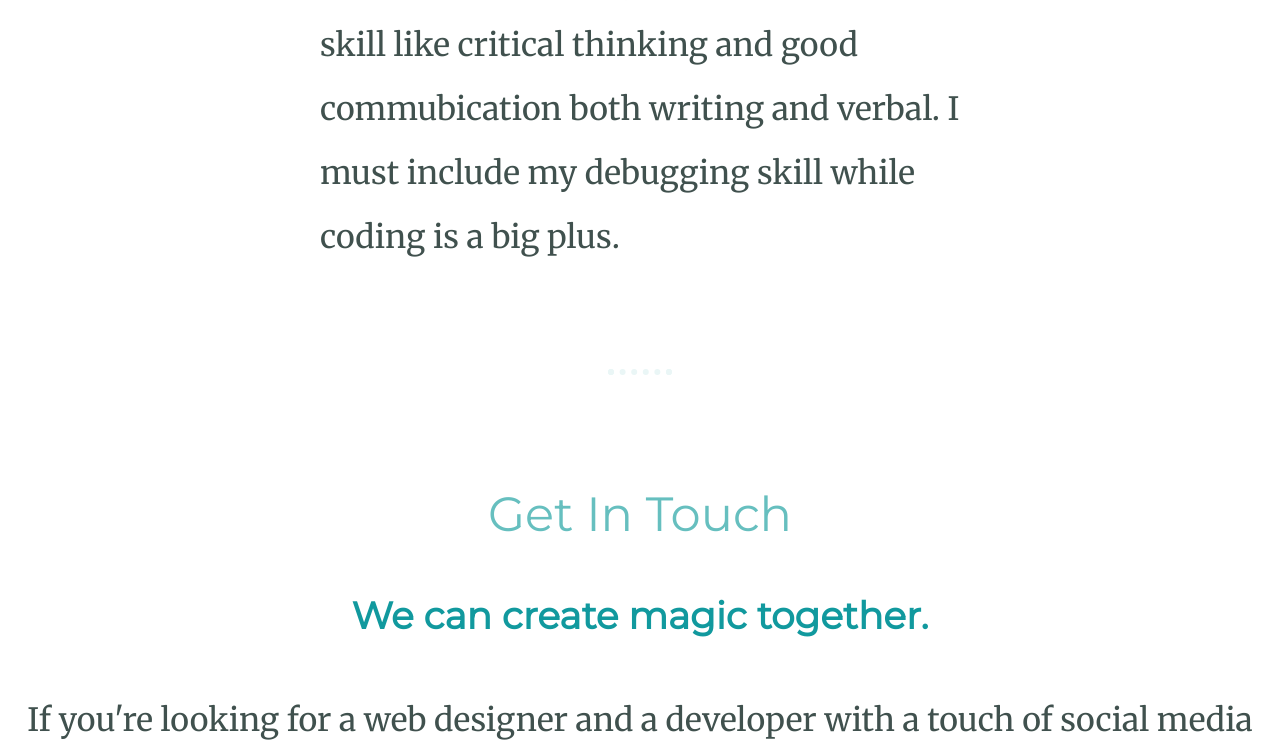
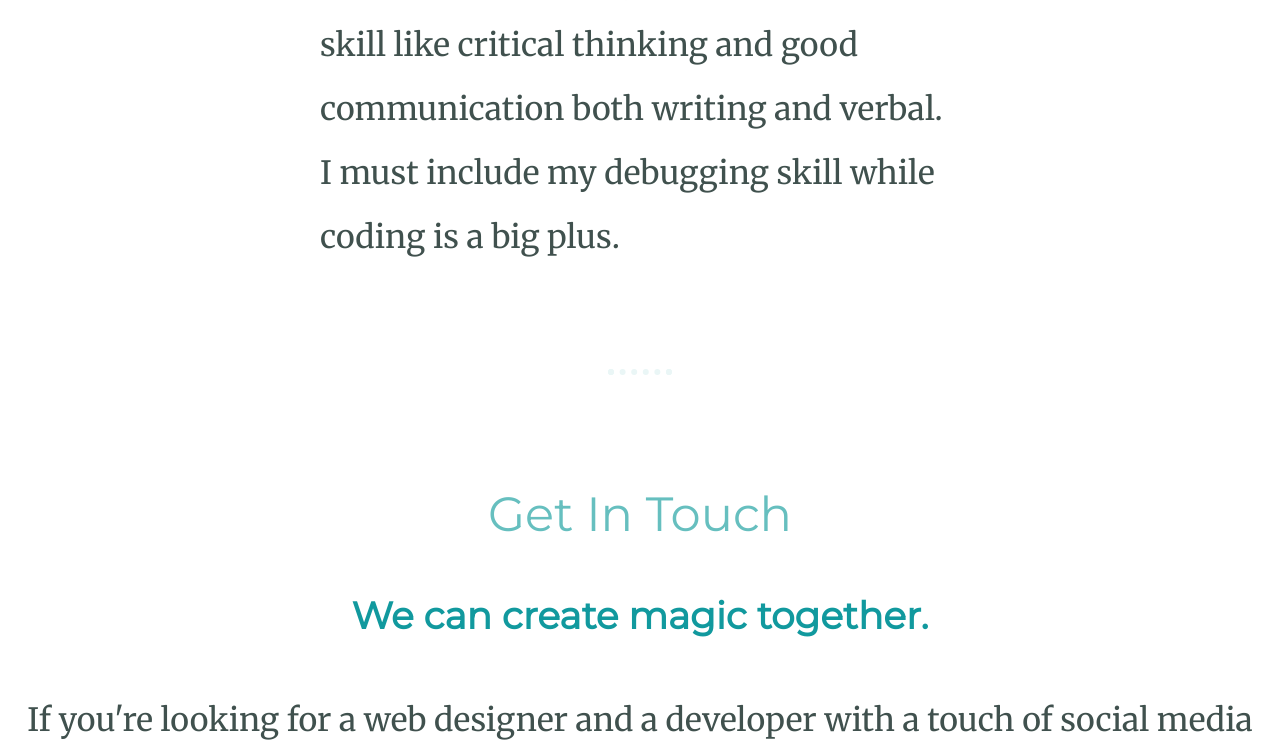
Before and after one commit to jenniferadahali/My-site, a plain HTML site: page index.html in a window 1280 px wide. Shown: the part 2308-3057 px from the top of the page. Drawn offline with Linux system fonts and the light colour scheme; files whose address does not match are found by name.

Commit message:
Update index.html

```diff
--- a/index.html
+++ b/index.html
@@ -35,7 +35,7 @@
       <div class="skill-row">
         <img class="second-photo" src="C:\Users\user\OneDrive\Pictures\Screenshots\Screenshot (39).png" alt="">
         <h3>Problem Solving </h3>
-        <p>This consist of many other skill like critical thinking and good commubication both writing and verbal. I must include my debugging skill while coding is a big plus.</p>
+        <p>This consist of many other skill like critical thinking and good communication both writing and verbal. I must include my debugging skill while coding is a big plus.</p>
       </div>
     </div>
 
```
